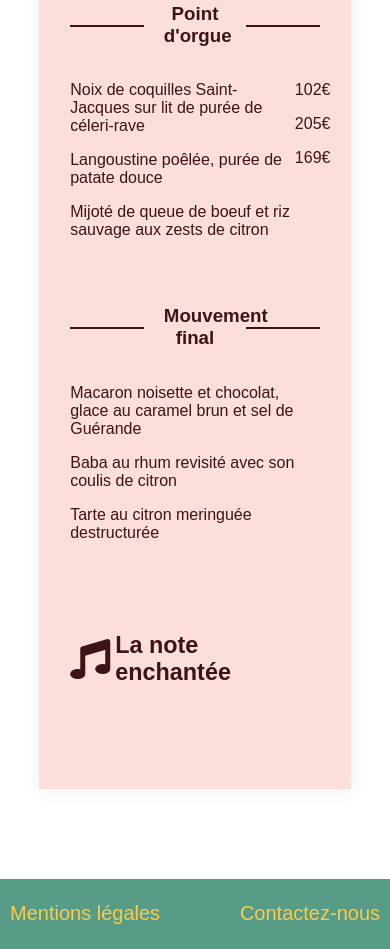
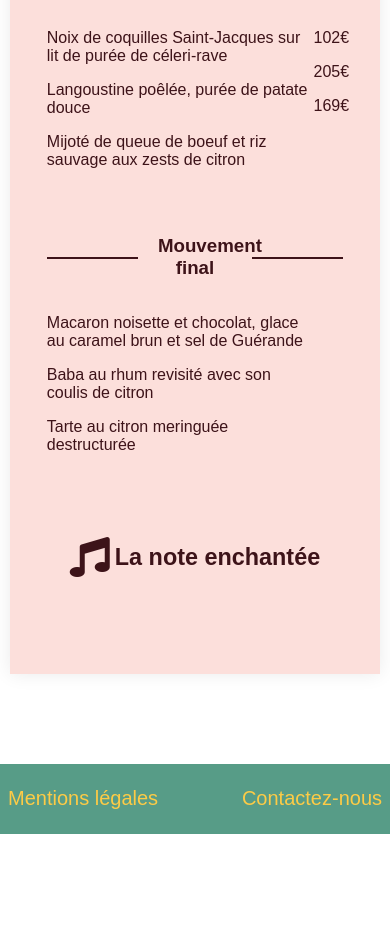
Before and after one commit to Camilofranco97/FrancoCamilo_3_05082020, a plain HTML site: page menu/menu1.html in a window 390 px wide. Shown: the part 811-1760 px from the top of the page. After the commit the page ends 1645 px from the top, so only its background shows below. Drawn offline with Linux system fonts and the light colour scheme.

Commit message:
media queries

```diff
--- a/menu/style1.css
+++ b/menu/style1.css
@@ -183,3 +183,28 @@ footer p
     margin: 0 10px 0 10px;
     font-size: 20px;
 }
+
+@media all and (max-width:600px)
+{
+    #menu-section
+    {
+        display: flex;
+        flex-direction: column;
+        width: 95%;
+        margin: auto;
+        background-color: rgb(252, 223, 219);
+        color: rgb(61, 19, 25);
+        margin-top: 20px;
+        margin-bottom: 90px;
+        box-shadow: 0 0 18px rgb(235, 235, 235);
+    }
+
+    footer p
+    {
+        display: flex;
+        flex-direction: column;
+        justify-content: center;
+        height: 70px;
+        margin: 0 8px 0 8px;
+    }
+}
--- a/menu/style2.css
+++ b/menu/style2.css
@@ -212,3 +212,28 @@ footer p
     margin: 0 10px 0 10px;
     font-size: 20px;
 }
+
+@media all and (max-width:600px)
+{
+    #menu-section
+    {
+        display: flex;
+        flex-direction: column;
+        width: 95%;
+        margin: auto;
+        background-color: rgb(255, 245, 254);
+        color: rgb(61, 19, 25);
+        margin-top: 20px;
+        margin-bottom: 90px;
+        box-shadow: 0 0 18px rgb(235, 235, 235);
+    }
+
+    footer p
+    {
+        display: flex;
+        flex-direction: column;
+        justify-content: center;
+        height: 70px;
+        margin: 0 8px 0 8px;
+    }
+}
--- a/menu/style3.css
+++ b/menu/style3.css
@@ -211,3 +211,27 @@ footer p
     margin: 0 10px 0 10px;
     font-size: 20px;
 }
+
+@media all and (max-width:600px)
+{
+    #menu-section
+    {
+        display: flex;
+        flex-direction: column;
+        width: 95%;
+        margin: auto;
+        background-color: rgb(237, 239, 239);
+        margin-top: 20px;
+        margin-bottom: 90px;
+        box-shadow: 0 0 18px rgb(235, 235, 235);
+    }
+
+    footer p
+    {
+        display: flex;
+        flex-direction: column;
+        justify-content: center;
+        height: 70px;
+        margin: 0 8px 0 8px;
+    }
+}
--- a/menu/style4.css
+++ b/menu/style4.css
@@ -196,3 +196,27 @@ footer p
     margin: 0 10px 0 10px;
     font-size: 20px;
 }
+
+@media all and (max-width:600px)
+{
+    #menu-section
+    {
+        display: flex;
+        flex-direction: column;
+        width: 95%;
+        margin: auto;
+        background-color: rgb(253, 255, 255);
+        margin-top: 20px;
+        margin-bottom: 90px;
+        box-shadow: 0 0 18px rgb(235, 235, 235);
+    }
+
+    footer p
+    {
+        display: flex;
+        flex-direction: column;
+        justify-content: center;
+        height: 70px;
+        margin: 0 8px 0 8px;
+    }
+}
```
